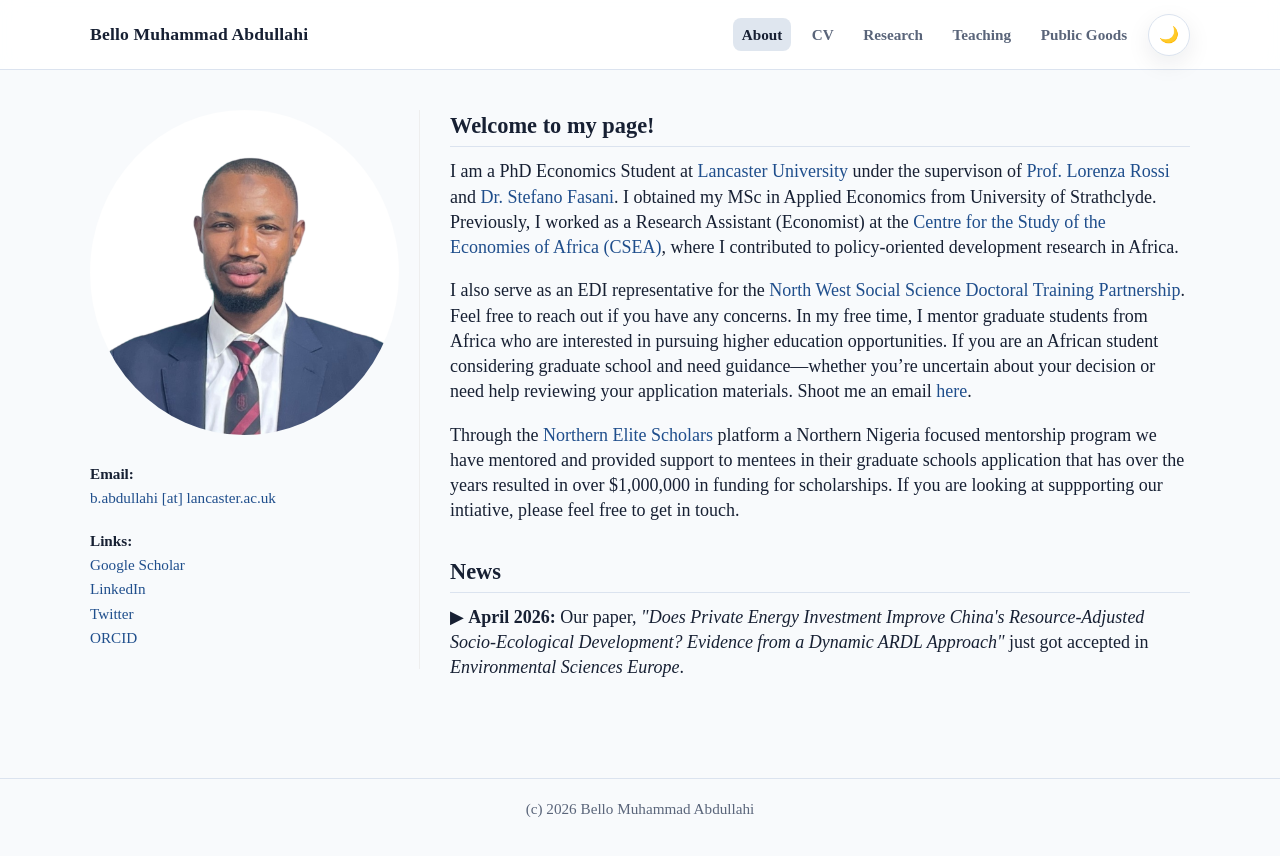
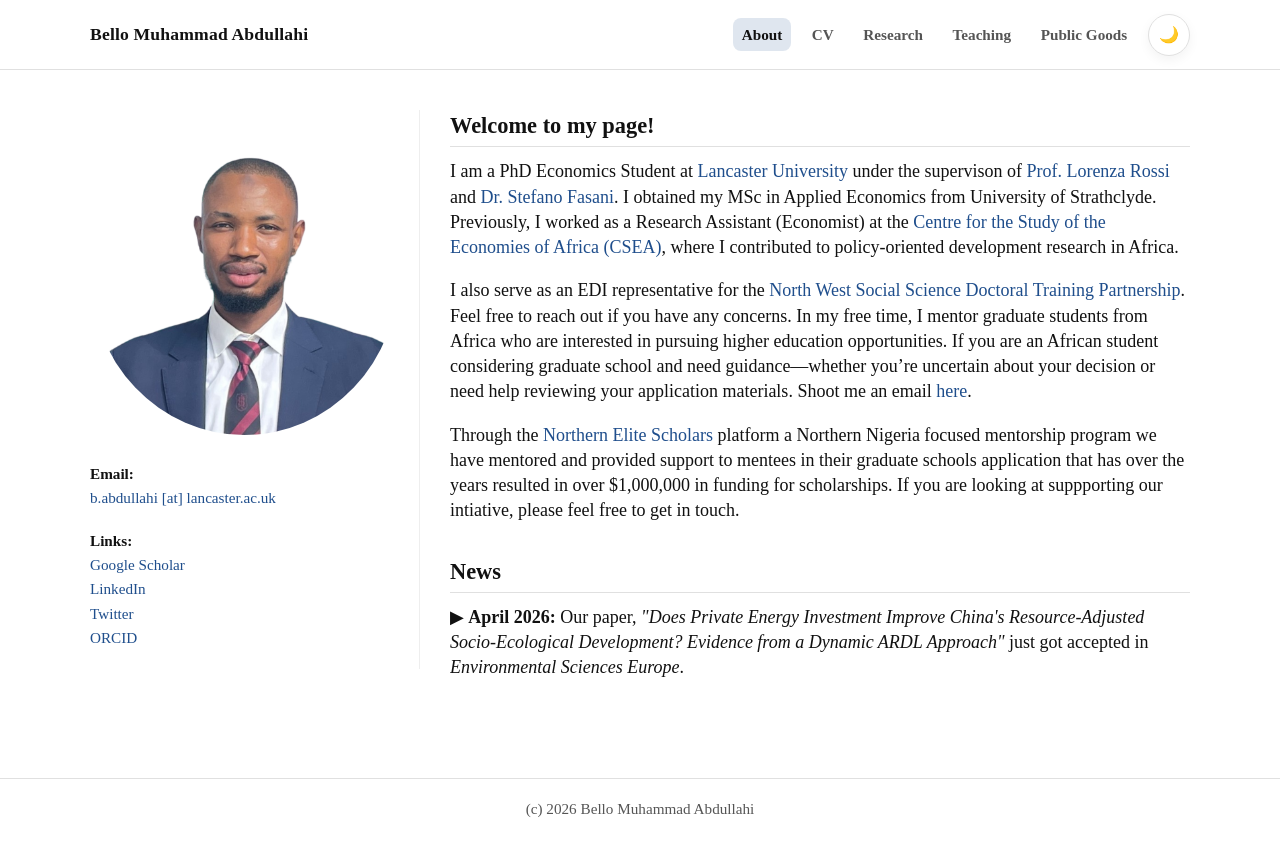
Before and after one commit to Bello-Abdullahi/Bello-Abdullahi.github.io, a Jekyll site: the page built from _pages/about.md, in a window 1280 px wide. Shown: the top 856 px of the page. Built offline with Jekyll 4.4.1, drawn with Linux system fonts in a browser that asks for light colours; some web fonts are replaced.

Commit message:
Refactor CSS variables for better design clarity
Updated CSS variables for improved readability and aesthetics.

```diff
--- a/assets/css/custom.css
+++ b/assets/css/custom.css
@@ -1,14 +1,14 @@
 @import url('https://cdn.jsdelivr.net/gh/dreampulse/computer-modern-web-font@master/fonts.css');
 
 :root {
-  --bg: #f8fafc;
-  --surface: #ffffff;
-  --text: #172033;
-  --muted: #5a657a;
-  --border: #dbe3ef;
-  --primary: #1f4e8c;
+  --bg: #ffffff;           /* Pure white background */
+  --surface: #ffffff;      /* Keeps containers white */
+  --text: #111111;         /* Very dark black for readability */
+  --muted: #555555;        /* Neutral gray for secondary text */
+  --border: #e0e0e0;       /* Lighter, neutral gray for borders */
+  --primary: #1f4e8c;      /* Keep your navy blue! It's very professional */
   --primary-hover: #173c6c;
-  --shadow: 0 8px 24px rgba(16, 24, 40, 0.08);
+  --shadow: 0 4px 12px rgba(0, 0, 0, 0.05); /* Softer, more subtle shadow */
 }
 
 :root[data-theme='dark'] {
```
